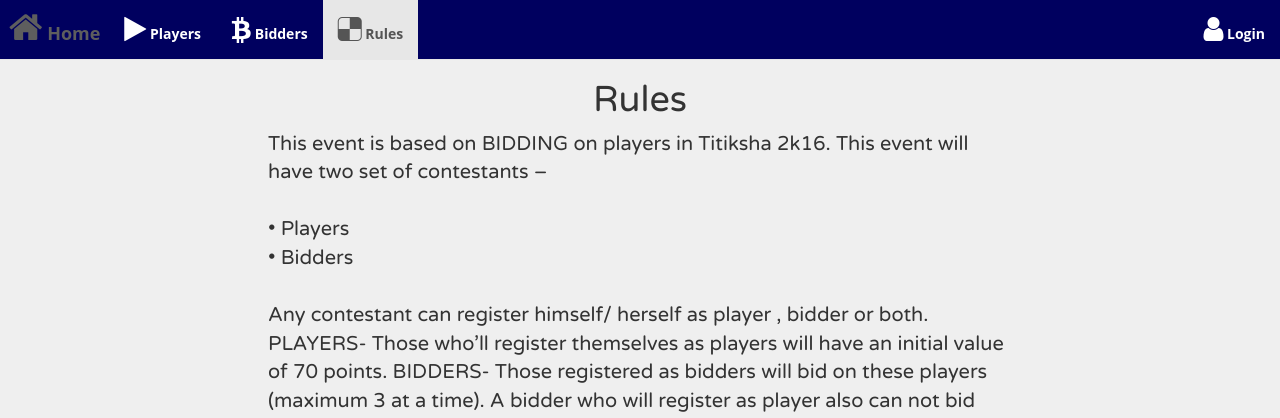
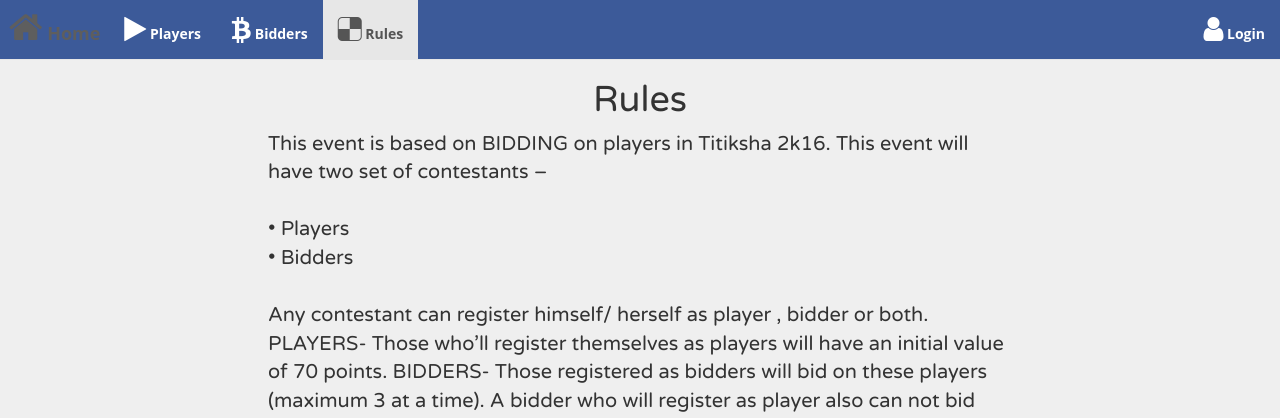
Before and after one commit to Pulkit07/Players, a Flask app: page /rules in a window 1280 px wide. Shown: the top 418 px of the page. Run offline with Flask 2, Linux system fonts and the light colour scheme; some libraries are stand-ins or nearby versions.

Commit message:
Changed color a bit

```diff
--- a/static/styles/users.css
+++ b/static/styles/users.css
@@ -46,7 +46,7 @@ a{
 }
 .navbar
 {
-	background-color: #00005f;
+	background-color: #3C5A99;
 	color: #fff;
 	width: 100%;
 }
@@ -65,7 +65,7 @@ a{
 }
 .user-info
 {
-	background-color: #e7e7e7;
+	background-color: #efefef;
 	color: black;
 	padding: 10px;
 	margin-top:3%;
```
